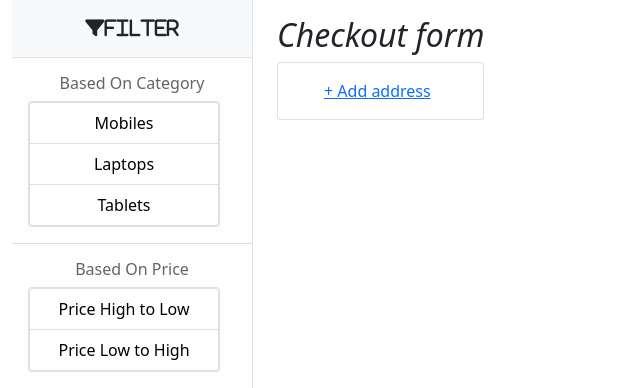
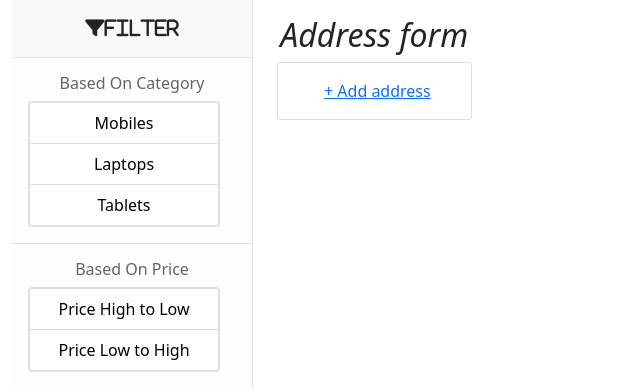
Before and after one commit to VrindhaAravind/SayOne-ECommerce, a Django app: page /customer/products/checkout in a window 1280 px wide. Shown: the part 72-460 px from the top of the page, without its empty margins (0-640 px from the left). Run offline with Django 3.2, Linux system fonts and the light colour scheme; a user stored in the database is signed in; data comes from the database, SQL or seed files in the repository; some libraries are stand-ins or nearby versions.

Commit message:
Update checkout.html

```diff
--- a/customer/templates/checkout.html
+++ b/customer/templates/checkout.html
@@ -2,7 +2,7 @@
 {%block body_block%}
 <main class="mt-2 pt-2">
     <div class="container wow fadeIn">
-        <h2 style="text-align:center;"><i>Checkout form</i></h2>
+        <h2 style="text-align:center;"><i>Address form</i></h2>
         <div class="row">
             <div class="col-md-12 mb-4">
                 <div class="card" >
```
